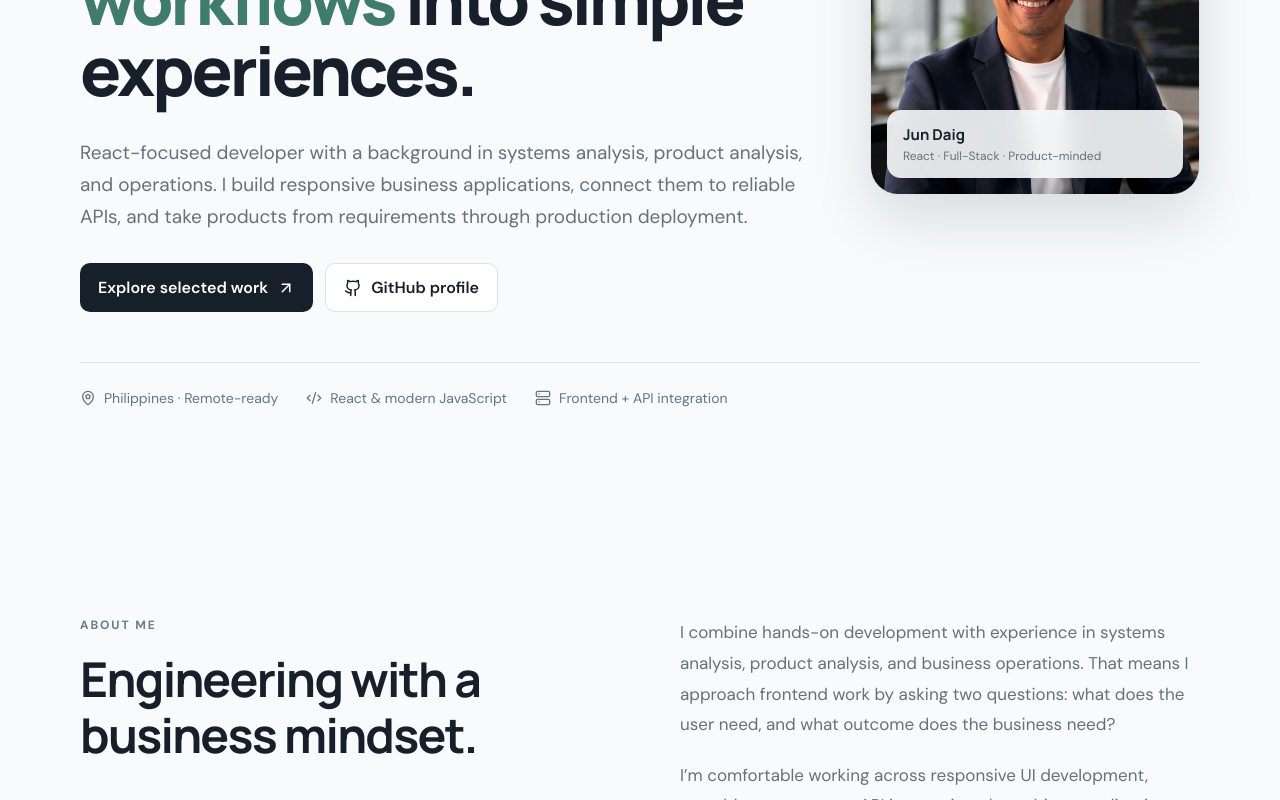
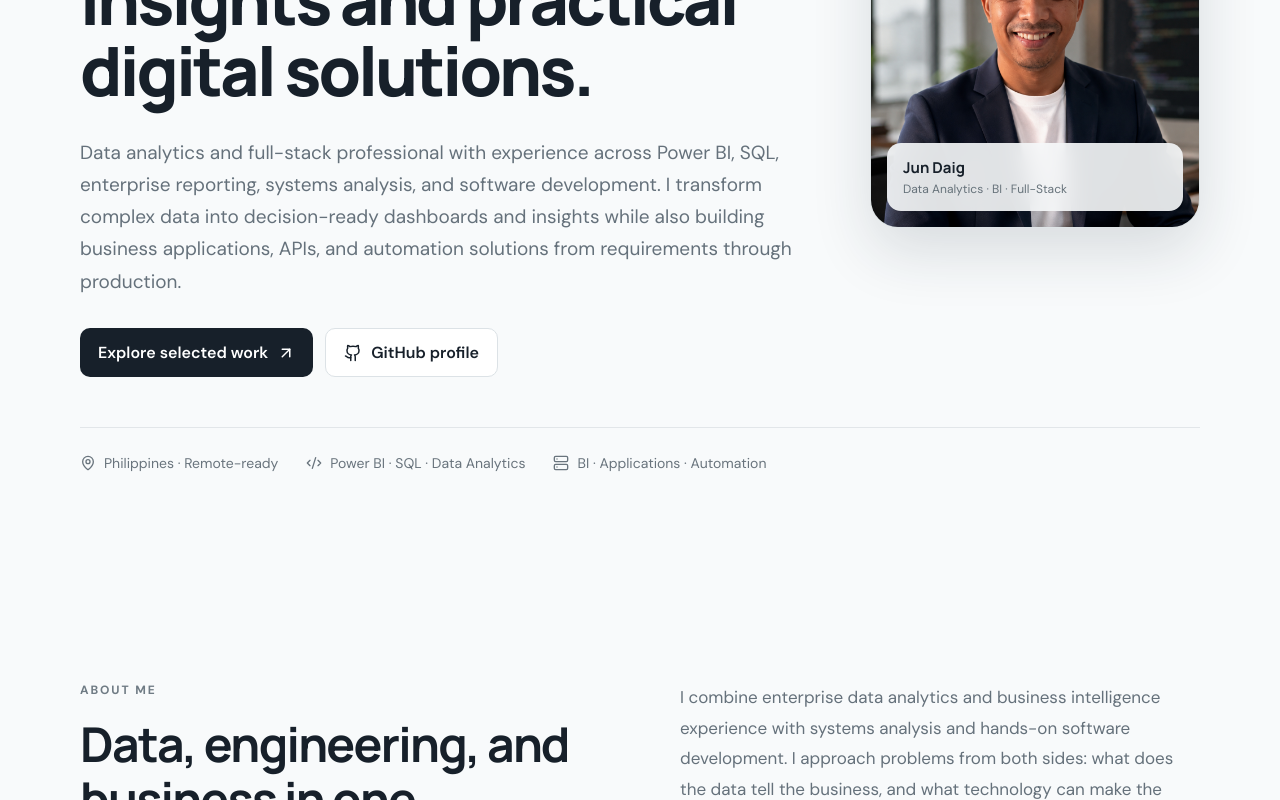
Before and after one commit to jundaig007/developer-portfolio, a React (Vite) app: page / in a window 1280 px wide. Shown: the part 460-1260 px from the top of the page. Built offline with nearby package versions, Linux system fonts and the light colour scheme.

Commit message:
Balance portfolio positioning across data analytics and development

```diff
--- a/src/App.jsx
+++ b/src/App.jsx
@@ -21,12 +21,12 @@ const [menuOpen,setMenuOpen]=useState(false);const closeMenu=()=>setMenuOpen(fal
 return <div className="app">
 <header className="nav shell"><a className="brand" href="#top" onClick={closeMenu}><span className="jdLogo" aria-hidden="true"><b>J</b><b>D</b></span> Jun Daig</a><nav className={menuOpen?'open':''}><a href="#about" onClick={closeMenu}>About</a><a href="#skills" onClick={closeMenu}>Skills</a><a href="#projects" onClick={closeMenu}>Projects</a><a href="#experience" onClick={closeMenu}>Experience</a><a className="mobileCta" href="mailto:daigjun444@gmail.com">Contact</a></nav><a className="navCta" href="mailto:daigjun444@gmail.com">Let's talk</a><button className="menuButton" aria-label="Toggle navigation" aria-expanded={menuOpen} onClick={()=>setMenuOpen(!menuOpen)}>{menuOpen?<X/>:<Menu/>}</button></header>
 <main id="top">
-<section className="hero shell"><div className="heroIntro"><div className="heroCopy"><div className="availability"><i/> Open to Front-End & Full-Stack opportunities</div><p className="eyebrow">REACT · FRONT-END · FULL-STACK</p><h1>I build digital products that turn <em>complex workflows</em> into simple experiences.</h1><p className="lead">React-focused developer with a background in systems analysis, product analysis, and operations. I build responsive business applications, connect them to reliable APIs, and take products from requirements through production deployment.</p><div className="actions"><a className="primary" href="#projects">Explore selected work <ArrowUpRight size={18}/></a><a className="secondary" href="https://github.com/jundaig007" target="_blank" rel="noreferrer"><Github size={18}/> GitHub profile</a></div></div><div className="portraitCard"><img src={portraitUrl} alt="Jun Daig, React and full-stack developer"/><div className="portraitCaption"><strong>Jun Daig</strong><span>React · Full-Stack · Product-minded</span></div></div></div><div className="quickFacts"><span><MapPin size={16}/> Philippines · Remote-ready</span><span><Code2 size={16}/> React & modern JavaScript</span><span><Server size={16}/> Frontend + API integration</span></div></section>
-<section id="about" className="section shell twoCol"><div><p className="eyebrow">ABOUT ME</p><h2>Engineering with a business mindset.</h2></div><div className="aboutCopy"><p>I combine hands-on development with experience in systems analysis, product analysis, and business operations. That means I approach frontend work by asking two questions: what does the user need, and what outcome does the business need?</p><p>I’m comfortable working across responsive UI development, reusable components, API integration, data-driven applications, testing, Git/GitHub workflows, and cloud deployment.</p></div></section>
+<section className="hero shell"><div className="heroIntro"><div className="heroCopy"><div className="availability"><i/> Open to Data Analytics, BI & Full-Stack opportunities</div><p className="eyebrow">DATA ANALYTICS · POWER BI · FULL-STACK</p><h1>I turn <em>complex data and workflows</em> into clear insights and practical digital solutions.</h1><p className="lead">Data analytics and full-stack professional with experience across Power BI, SQL, enterprise reporting, systems analysis, and software development. I transform complex data into decision-ready dashboards and insights while also building business applications, APIs, and automation solutions from requirements through production.</p><div className="actions"><a className="primary" href="#projects">Explore selected work <ArrowUpRight size={18}/></a><a className="secondary" href="https://github.com/jundaig007" target="_blank" rel="noreferrer"><Github size={18}/> GitHub profile</a></div></div><div className="portraitCard"><img src={portraitUrl} alt="Jun Daig, React and full-stack developer"/><div className="portraitCaption"><strong>Jun Daig</strong><span>Data Analytics · BI · Full-Stack</span></div></div></div><div className="quickFacts"><span><MapPin size={16}/> Philippines · Remote-ready</span><span><Code2 size={16}/> Power BI · SQL · Data Analytics</span><span><Server size={16}/> BI · Applications · Automation</span></div></section>
+<section id="about" className="section shell twoCol"><div><p className="eyebrow">ABOUT ME</p><h2>Data, engineering, and business in one perspective.</h2></div><div className="aboutCopy"><p>I combine enterprise data analytics and business intelligence experience with systems analysis and hands-on software development. I approach problems from both sides: what does the data tell the business, and what technology can make the process more effective?</p><p>My experience spans Power BI, SQL, data modeling, data governance, KPI development, executive reporting, large-scale datasets, responsive applications, API integration, workflow automation, Git/GitHub, and cloud deployment.</p></div></section>
 <section className="valueStrip shell">{strengths.map(([title,text])=><div className="valueItem" key={title}><CheckCircle2 size={18}/><div><h3>{title}</h3><p>{text}</p></div></div>)}</section>
 <section id="skills" className="section alt"><div className="shell"><p className="eyebrow">TECHNICAL TOOLKIT</p><h2>Technologies I use to ship products.</h2><div className="skillGrid"><div className="capability"><Code2/><h3>Frontend</h3><p>Responsive interfaces, reusable components, forms, dashboards, search, filtering, and application state.</p></div><div className="capability"><Server/><h3>Backend & APIs</h3><p>REST API integration plus Python/FastAPI services for production business applications.</p></div><div className="capability"><Database/><h3>Data</h3><p>Relational data modeling, SQLAlchemy, PostgreSQL, SQLite, and application data flows.</p></div><div className="capability"><Workflow/><h3>Automation</h3><p>Designing software around repeatable business processes, validations, roles, and operational workflows.</p></div></div><div className="chips">{skills.map(s=><span key={s}>{s}</span>)}</div></div></section>
 <section id="projects" className="section shell"><p className="eyebrow">SELECTED WORK</p><div className="sectionHead"><h2>Projects built around real business needs.</h2><p>Production websites, operational systems, and workflow platforms.</p></div><div className="projectGrid">{projects.map((p,i)=><article className="project" key={p.title}>{p.image&&<a className="projectImageWrap" href={p.live||p.source} target="_blank" rel="noreferrer"><img className="projectImage" src={p.image} alt={p.imageAlt||p.title} loading="lazy"/></a>}<div className="projectTop"><div className="projectNo">0{i+1}</div><p className="projectType">{p.type}</p></div><h3>{p.title}</h3><p className="projectSummary">{p.summary}</p><div className="caseStudy"><div><span>Challenge</span><p>{p.challenge}</p></div><div><span>Delivered</span><p>{p.outcome}</p></div></div><div className="projectStack">{p.stack.map(x=><span key={x}>{x}</span>)}</div><div className="projectLinks">{p.live&&<a href={p.live} target="_blank" rel="noreferrer"><ExternalLink size={16}/> {p.liveLabel||'Live project'}</a>}{p.admin&&<a href={p.admin} target="_blank" rel="noreferrer"><ExternalLink size={16}/> {p.adminLabel||'Admin'}</a>}{p.source&&<a href={p.source} target="_blank" rel="noreferrer"><Github size={16}/> {p.sourceLabel||'Source'}</a>}</div></article>)}</div></section>
 <section id="experience" className="section alt"><div className="shell"><p className="eyebrow">EXPERIENCE</p><h2>Technical execution backed by product and operations experience.</h2><div className="timeline">{experience.map(([role,company,text,tags],index)=><div className={`experience ${index===0?'experienceFeatured':''}`} key={role+company}><div>{index===0&&<span className="experienceBadge">Enterprise Experience</span>}<h3>{role}</h3><strong>{company}</strong><div className="experienceTags">{tags?.map(tag=><span key={tag}>{tag}</span>)}</div></div><p>{text}</p></div>)}</div></div></section>
-<section className="contact shell"><p className="eyebrow">LET'S BUILD SOMETHING USEFUL</p><h2>Need a developer who can understand the product, not just the ticket?</h2><p>I’m open to Front-End, React, Full-Stack, and product-focused software development opportunities.</p><div className="actions center"><a className="primary" href="mailto:daigjun444@gmail.com"><Mail size={18}/> Email me</a><a className="secondary" href="https://github.com/jundaig007" target="_blank" rel="noreferrer"><Github size={18}/> View GitHub</a></div><span className="emailText">daigjun444@gmail.com</span></section>
+<section className="contact shell"><p className="eyebrow">LET'S BUILD SOMETHING USEFUL</p><h2>Need a developer who can understand the product, not just the ticket?</h2><p>I’m open to Data Analytics, Business Intelligence, Systems Analysis, Data & Automation, and Full-Stack opportunities where I can combine data, business understanding, and software engineering.</p><div className="actions center"><a className="primary" href="mailto:daigjun444@gmail.com"><Mail size={18}/> Email me</a><a className="secondary" href="https://github.com/jundaig007" target="_blank" rel="noreferrer"><Github size={18}/> View GitHub</a></div><span className="emailText">daigjun444@gmail.com</span></section>
 </main><footer className="shell"><span>© 2026 Jun Daig</span><span>Built with React & Vite · Deployed with GitHub Pages</span></footer></div>}
 export default App
```
